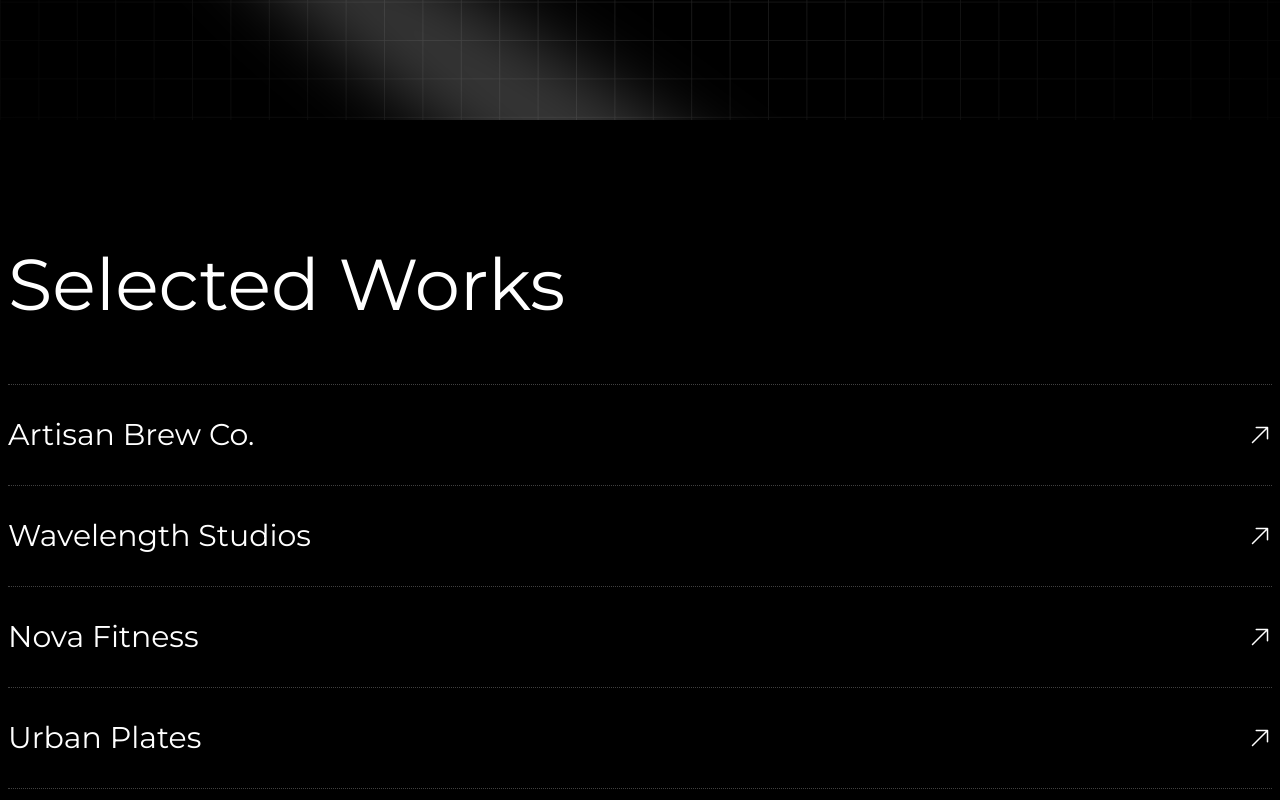
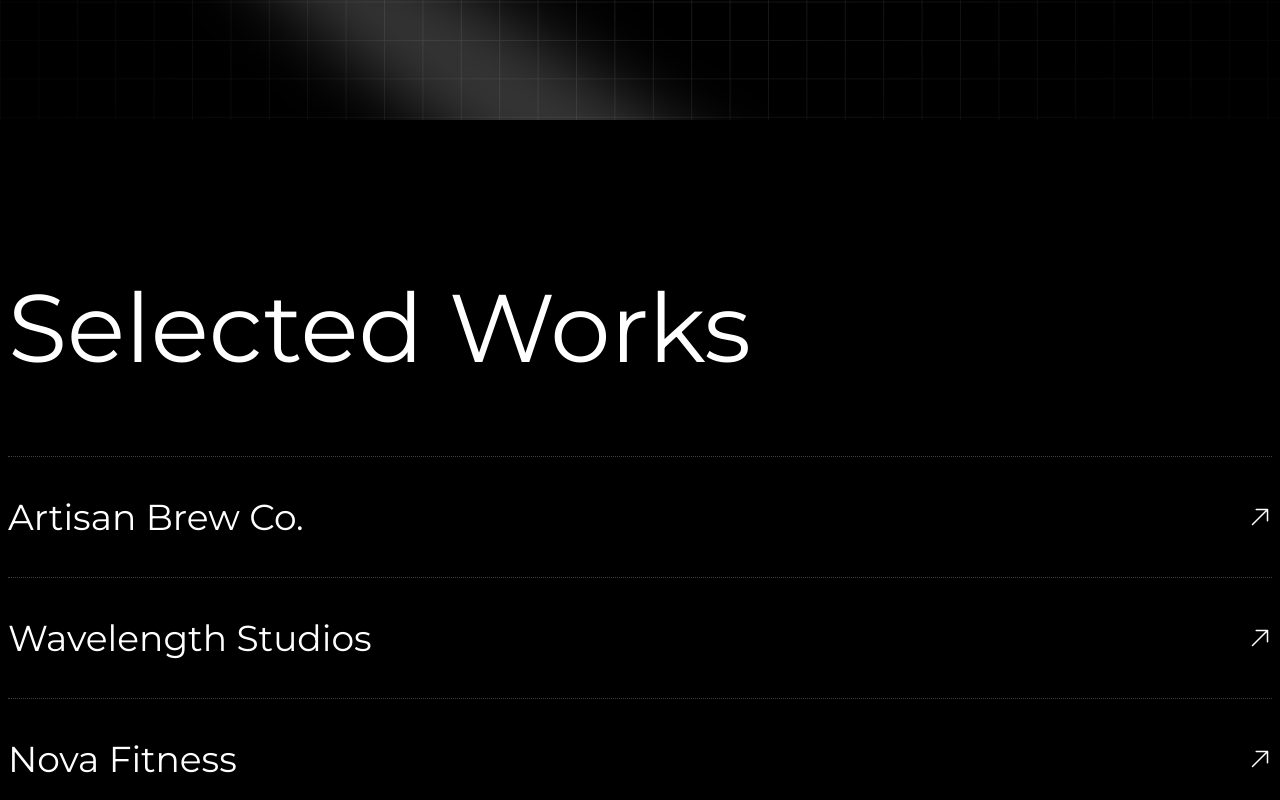
Before and after one commit to amanzecodes/port-v1, a Next.js app: page / in a window 1280 px wide. Shown: the part 680-1480 px from the top of the page. Built offline with nearby package versions, Linux system fonts and the light colour scheme.

Commit message:
done with the static design of the project section

```diff
--- a/src/app/components/Projects.tsx
+++ b/src/app/components/Projects.tsx
@@ -30,18 +30,18 @@ const projects = [
 
 const Projects: FC = () => {
   return (
-    <section className="py-24 md:py-32">
+    <section className="py-24 md:py-32 lg:py-40">
       <div className="container mx-auto px-2">
-        <h2 className="text-4xl md:text-7xl">Selected Works</h2>
-        <div className="mt-10 md:mt-16">
+        <h2 className="text-4xl md:text-7xl lg:text-8xl">Selected Works</h2>
+        <div className="mt-10 md:mt-16 lg:mt-20">
           {projects.map(({ name, image }) => (
-            <a href="#" key={name} className="border-white/25 border-t last:border-b border-dotted py-6 md:py-8 flex flex-col">
+            <a href="#" key={name} className="border-white/25 border-t last:border-b border-dotted py-6 md:py-8 lg:py-10 flex flex-col">
               <div className="">
                 <div className="aspect-video md:hidden">
                 <Image src={image} alt={name} className="size-full object-cover"/>
                 </div>
                 <div className="mt-8 md:mt-0 flex justify-between items-center">
-                  <h3 className="text-2xl md:text-3xl">{name}</h3>
+                  <h3 className="text-2xl md:text-3xl lg:text-4xl">{name}</h3>
                   <svg
                     xmlns="http://www.w3.org/2000/svg"
                     fill="none"
--- a/src/app/globals.css
+++ b/src/app/globals.css
@@ -2,6 +2,22 @@
 @tailwind components;
 @tailwind utilities;
 
+::-webkit-scrollbar {
+  width: 8px; /* Adjust width as needed */
+}
+
+::-webkit-scrollbar-track {
+  background: #171717; /* bg-neutral-900 */
+}
+
+::-webkit-scrollbar-thumb {
+  background: #525252; /* bg-neutral-600 */
+  border-radius: 6px;
+}
+
+::-webkit-scrollbar-thumb:hover {
+  background: #737373; /* bg-neutral-500 */
+}
 
 body {
   background: black;
```
